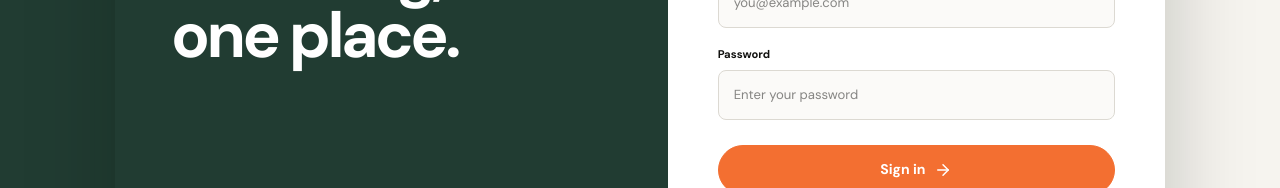
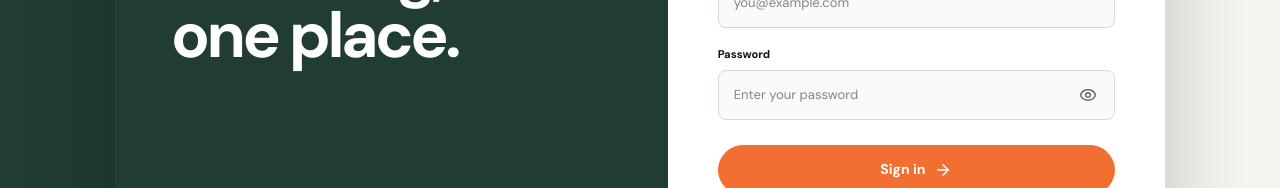
Before and after one commit to tj-willemse/pure-motion-fe, a Next.js app: page /portal in a window 1280 px wide. Shown: the part 398-586 px from the top of the page. Built offline with nearby package versions, Linux system fonts and the light colour scheme; no server answers.

Commit message:
Add password visibility toggle to sign in

```diff
--- a/app/portal/page.tsx
+++ b/app/portal/page.tsx
@@ -4,6 +4,7 @@ import { ArrowRight } from "lucide-react";
 import { signIn } from "@/app/auth/actions";
 import { ToastMessage } from "@/components/toast-message";
 import { PendingSubmitButton } from "@/components/pending-submit-button";
+import { PasswordInput } from "@/components/password-input";
 import { isSupabaseConfigured } from "@/lib/supabase/config";
 import { createClient } from "@/lib/supabase/server";
 import { redirect } from "next/navigation";
@@ -44,7 +45,13 @@ export default async function PortalPage({ searchParams }: PortalPageProps) {
             <label htmlFor="email">Email address</label>
             <input id="email" name="email" type="email" placeholder="you@example.com" autoComplete="email" required />
             <label htmlFor="password">Password</label>
-            <input id="password" name="password" type="password" placeholder="Enter your password" autoComplete="current-password" minLength={8} required />
+            <PasswordInput
+              id="password"
+              name="password"
+              placeholder="Enter your password"
+              autoComplete="current-password"
+              minLength={8}
+            />
             <PendingSubmitButton pendingLabel="Signing in…" disabled={!configured}>
               Sign in <ArrowRight size={18} />
             </PendingSubmitButton>
--- /dev/null
+++ b/components/password-input.tsx
@@ -0,0 +1,45 @@
+"use client";
+
+import { useState } from "react";
+import { Eye, EyeOff } from "lucide-react";
+
+type PasswordInputProps = {
+  id: string;
+  name: string;
+  autoComplete: "current-password" | "new-password";
+  minLength: number;
+  placeholder?: string;
+};
+
+export function PasswordInput({
+  id,
+  name,
+  autoComplete,
+  minLength,
+  placeholder,
+}: PasswordInputProps) {
+  const [visible, setVisible] = useState(false);
+
+  return (
+    <div className="password-field">
+      <input
+        id={id}
+        name={name}
+        type={visible ? "text" : "password"}
+        placeholder={placeholder}
+        autoComplete={autoComplete}
+        minLength={minLength}
+        required
+      />
+      <button
+        className="password-toggle"
+        type="button"
+        onClick={() => setVisible((current) => !current)}
+        aria-label={visible ? "Hide password" : "Show password"}
+        aria-pressed={visible}
+      >
+        {visible ? <EyeOff size={18} aria-hidden="true" /> : <Eye size={18} aria-hidden="true" />}
+      </button>
+    </div>
+  );
+}
```
